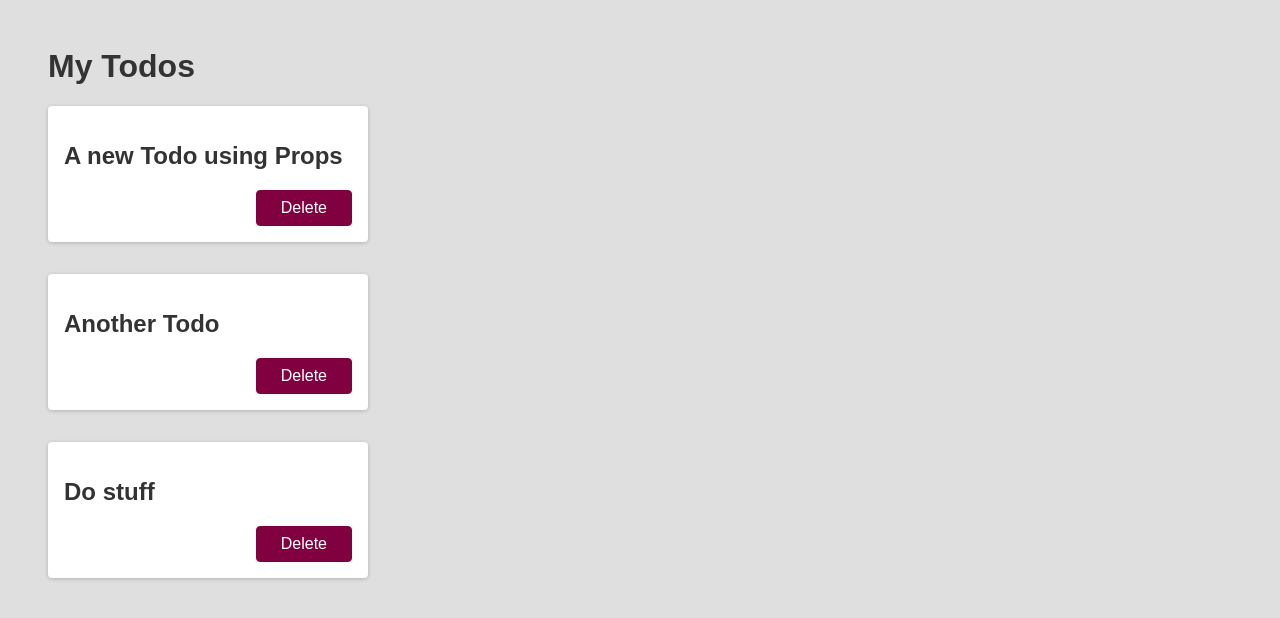
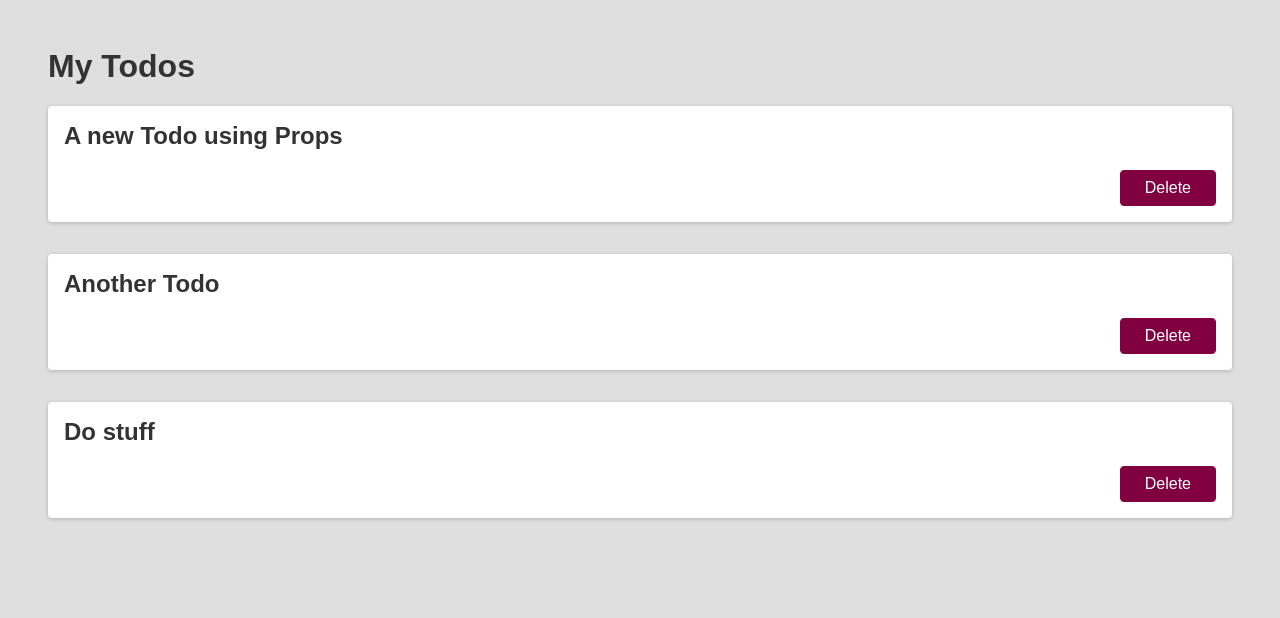
Before and after one commit to kambanwait/react-todo, a React (Create React App) app: page / in a window 1280 px wide. Shown: the top 618 px of the page. Built offline with nearby package versions, Linux system fonts and the light colour scheme.

Commit message:
Tweaks the styling
to be removed for Tailwinds

```diff
--- a/src/index.css
+++ b/src/index.css
@@ -3,13 +3,24 @@
 }
 
 body {
+  background-color: #dfdfdf;
   font-family: sans-serif;
   margin: 3rem;
-  background-color: #dfdfdf;
 }
 
-h1, h2 {
+input, body, html {
+  font-size: 16px;
+}
+
+h1, h2, h3, h4 {
   color: #333333;
+  margin-top: 0;
+}
+
+.small {
+  color: rgba(0,0,0,0.5);
+  font-style: italic;
+  font-size: 13px;
 }
 
 .btn {
@@ -43,7 +54,7 @@ h1, h2 {
   border-radius: 4px;
   margin: 0 0 2rem;
   padding: 1rem;
-  width: 20rem;
+  width: 100%;
 }
 
 .actions {
@@ -52,15 +63,15 @@ h1, h2 {
 
 .modal {
   box-shadow: 0 1px 4px rgba(0, 0, 0, 0.2);
+  background-color: white;
+  left: calc(50% - 45%);
   border-radius: 6px;
-  background-color: white;
+  text-align: center;
+  position: fixed;
   padding: 1rem;
-  text-align: center;
-  width: 30rem;
+  width: 90%;
   z-index: 10;
-  position: fixed;
   top: 20vh;
-  left: calc(50% - 15rem);
 }
 
 .backdrop {
@@ -72,3 +83,21 @@ h1, h2 {
   top: 0;
   left: 0;
 }
+
+.form {
+  margin: 2rem auto;
+}
+
+input {
+  border: 1px solid rgba(0, 0, 0, 0.2);
+  border-radius: 2px;
+  display: block;
+  padding: 10px;
+  margin: 1em auto 0;
+  width: 100%;
+}
+
+label {
+  margin-right: 1rem;
+  font-size: 18px;
+}
```
